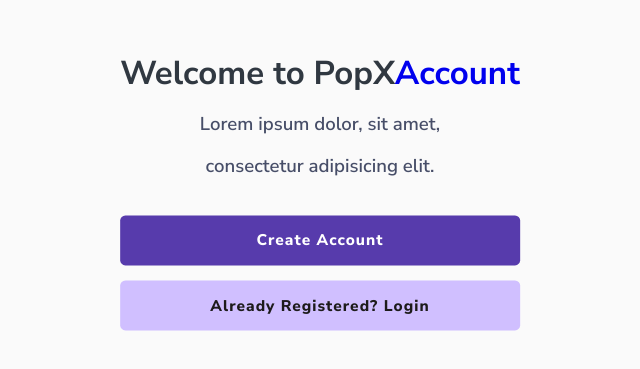
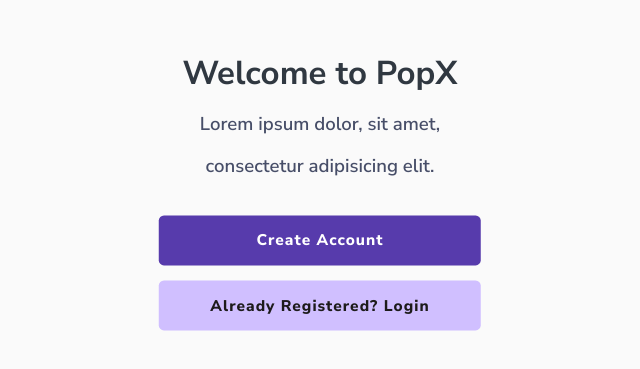
Before and after one commit to deepakkumar9470/react-educase-project, a React (Vite) app: page / in a window 1280 px wide. Shown: the part 209-578 px from the top of the page, without its empty margins (320-960 px from the left). Built offline with nearby package versions, Linux system fonts and the light colour scheme.

Commit message:
remove some text

```diff
--- a/src/components/Home/Home.jsx
+++ b/src/components/Home/Home.jsx
@@ -6,11 +6,7 @@ const Home = () => {
   return (
     <div className={styles.container}>
       <div className={styles.main}>
-       <h2 className={styles.headingTitle}>Welcome to PopX
-       <Link to="/account">
-        Account
-      </Link>
-       </h2>
+        <h2 className={styles.headingTitle}>Welcome to PopX</h2>
         <p className={styles.mainDesc}>Lorem ipsum dolor, sit amet, </p>
         <p className={styles.mainDesc}>consectetur adipisicing elit.</p>
         <Link className={styles.signupBtn} to="/signup">
```
Lines whose indentation alone changed are shown as unchanged.
